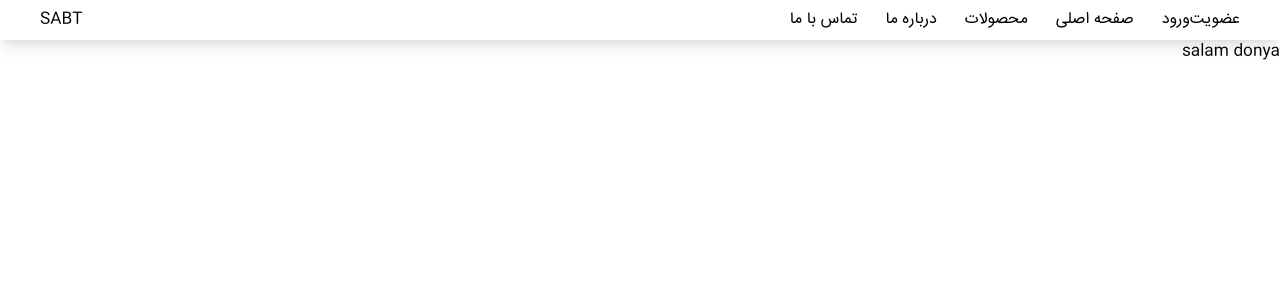
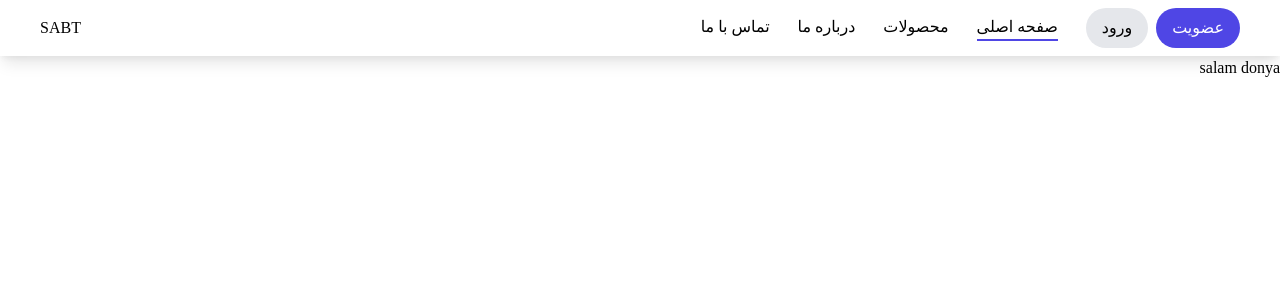
Before and after one commit to sa-bt/NuxtLandingPage-fa-, a Nuxt app: page / in a window 1280 px wide. Shown: the top 300 px of the page. Built offline with nearby package versions, Linux system fonts and the light colour scheme.

Commit message:
create dropdown menu and responsive header

```diff
--- a/assets/css/tailwind.css
+++ b/assets/css/tailwind.css
@@ -5,3 +5,21 @@
 @layer base{
   @import "../font/font.css";
 }
+
+@layer components{
+  .btn{
+   @apply py-2 px-4 text-white  transition duration-300 ease-in-out  rounded-full
+  }
+  .btn-primary{
+    @apply  bg-indigo-600 hover:bg-gray-200 hover:text-black
+  }
+  .btn-secondary{
+    @apply  bg-gray-200 hover:bg-indigo-600 hover:text-white text-black
+  }
+  .nav-item{
+    @apply transition duration-300 ease-in-out hover:border-b-2 hover:border-indigo-600 cursor-pointer
+  }
+  .nav-item-active{
+    @apply border-b-2 border-indigo-600
+  }
+}
--- a/components/Header.vue
+++ b/components/Header.vue
@@ -1,36 +1,101 @@
 <template>
   <header class="shadow-lg">
     <div class="container mx-auto py-2 px-10">
-      <div class="flex justify-between">
+      <nav class="relative flex justify-between items-center">
+
+
         <!--Part1-->
-        <div class="flex">
+        <div class="hidden md:flex items-center">
 
           <div>
-            <button>عضویت</button>
-            <button>ورود</button>
+            <button class="btn btn-primary ">عضویت</button>
+            <button class="btn btn-secondary mr-2 ">ورود</button>
           </div>
 
-          <!--Part2-->
           <div class="mr-7">
             <ul class="flex gap-7">
-              <li>صفحه اصلی</li>
-              <li>محصولات</li>
-              <li>درباره ما</li>
-              <li>تماس با ما</li>
+              <li class="nav-item-active"><a>صفحه اصلی </a></li>
+              <div>
+                <li
+                  class="nav-item "
+                  :class="{'nav-item-active' : showProductsMenu}"
+                  @click="showProductsMenu = !showProductsMenu"
+                ><a> محصولات </a></li>
+                <div
+                  v-show="showProductsMenu"
+                  class="absolute top-11 bg-white border rounded-lg px-6 py-4"
+
+                >
+                  <ul class="space-y-3">
+                    <li class="hover:text-indigo-600">لورم تست</li>
+                    <li class="hover:text-indigo-600">لورم تست</li>
+                    <li class="hover:text-indigo-600">لورم لورم تست</li>
+                  </ul>
+                </div>
+              </div>
+              <li class="nav-item"><a>درباره ما </a></li>
+              <li class="nav-item"><a>تماس با ما </a></li>
             </ul>
           </div>
         </div>
+
+
+        <div class="md:hidden">
+          <span @click="showMenu = !showMenu">menu</span>
+          <div v-show="showMenu" class="absolute top-11 bg-white border rounded-lg px-6 py-4 w-full transition duration-2500 ease-in-out transform">
+
+            <div class="">
+              <ul class="flex flex-col gap-5 text-center">
+                <li class="nav-item-active"><a>صفحه اصلی </a></li>
+                <div>
+                  <li
+                    class=" "
+                    :class="{'nav-item-active' : showProductsMenu}"
+                    @click="showProductsMenu = !showProductsMenu"
+                  ><a> محصولات </a></li>
+                  <div
+                    v-show="showProductsMenu"
+                    class="mx-auto max-w-max bg-white border rounded-lg px-6 py-4"
+
+                  >
+                    <ul class="space-y-3">
+                      <li class="hover:text-indigo-600">لورم تست</li>
+                      <li class="hover:text-indigo-600">لورم تست</li>
+                      <li class="hover:text-indigo-600">لورم لورم تست</li>
+                    </ul>
+                  </div>
+                </div>
+                <li class=""><a>درباره ما </a></li>
+                <li class=""><a>تماس با ما </a></li>
+              </ul>
+            </div>
+
+            <div class="flex flex-col gap-3 mt-5">
+              <button class="btn btn-primary ">عضویت</button>
+              <button class="btn btn-secondary ">ورود</button>
+            </div>
+          </div>
+        </div>
+        <!--Part2-->
         <div>
           <h2>SABT</h2>
+
         </div>
-      </div>
+      </nav>
+
     </div>
   </header>
 </template>
 
 <script>
     export default {
-        name: "Header"
+        name: "Header",
+        data() {
+            return {
+                showProductsMenu: false,
+                showMenu: false
+            }
+        },
     }
 </script>
 
--- a/nuxt.config.js
+++ b/nuxt.config.js
@@ -3,24 +3,21 @@ export default {
   head: {
     title: 'NuxtLandingPage',
     meta: [
-      { charset: 'utf-8' },
-      { name: 'viewport', content: 'width=device-width, initial-scale=1' },
-      { hid: 'description', name: 'description', content: '' },
-      { name: 'format-detection', content: 'telephone=no' }
+      {charset: 'utf-8'},
+      {name: 'viewport', content: 'width=device-width, initial-scale=1'},
+      {hid: 'description', name: 'description', content: ''},
+      {name: 'format-detection', content: 'telephone=no'}
     ],
     link: [
-      { rel: 'icon', type: 'image/x-icon', href: '/favicon.ico' }
+      {rel: 'icon', type: 'image/x-icon', href: '/favicon.ico'}
     ]
   },
 
   // Global CSS: https://go.nuxtjs.dev/config-css
-  css: [
-    '@/assets/font/font.css'
-  ],
+  css: [],
 
   // Plugins to run before rendering page: https://go.nuxtjs.dev/config-plugins
-  plugins: [
-  ],
+  plugins: [],
 
   // Auto import components: https://go.nuxtjs.dev/config-components
   components: true,
@@ -29,8 +26,8 @@ export default {
   buildModules: [
     // https://go.nuxtjs.dev/tailwindcss
     '@nuxtjs/tailwindcss',
+
   ],
-
   // Modules: https://go.nuxtjs.dev/config-modules
   modules: [
     // https://go.nuxtjs.dev/axios
@@ -50,6 +47,5 @@ export default {
   },
 
   // Build Configuration: https://go.nuxtjs.dev/config-build
-  build: {
-  }
+  build: {}
 }
--- a/package.json
+++ b/package.json
@@ -15,6 +15,7 @@
     "nuxt": "^2.15.7"
   },
   "devDependencies": {
+    "@nuxtjs/fontawesome": "^1.1.2",
     "@nuxtjs/tailwindcss": "^4.2.0",
     "postcss": "^8.3.5"
   }
--- a/tailwind.config.js
+++ b/tailwind.config.js
@@ -8,7 +8,10 @@ module.exports = {
     }
   },
   variants: {
-    extend: {},
+    extend: {
+      borderStyle: ['responsive', 'hover'],
+      borderWidth: ['responsive', 'hover'],
+    },
   },
   plugins: [],
 }
```
Also changed, not shown: 1 other file (tests, documents, lock files or other folders).
